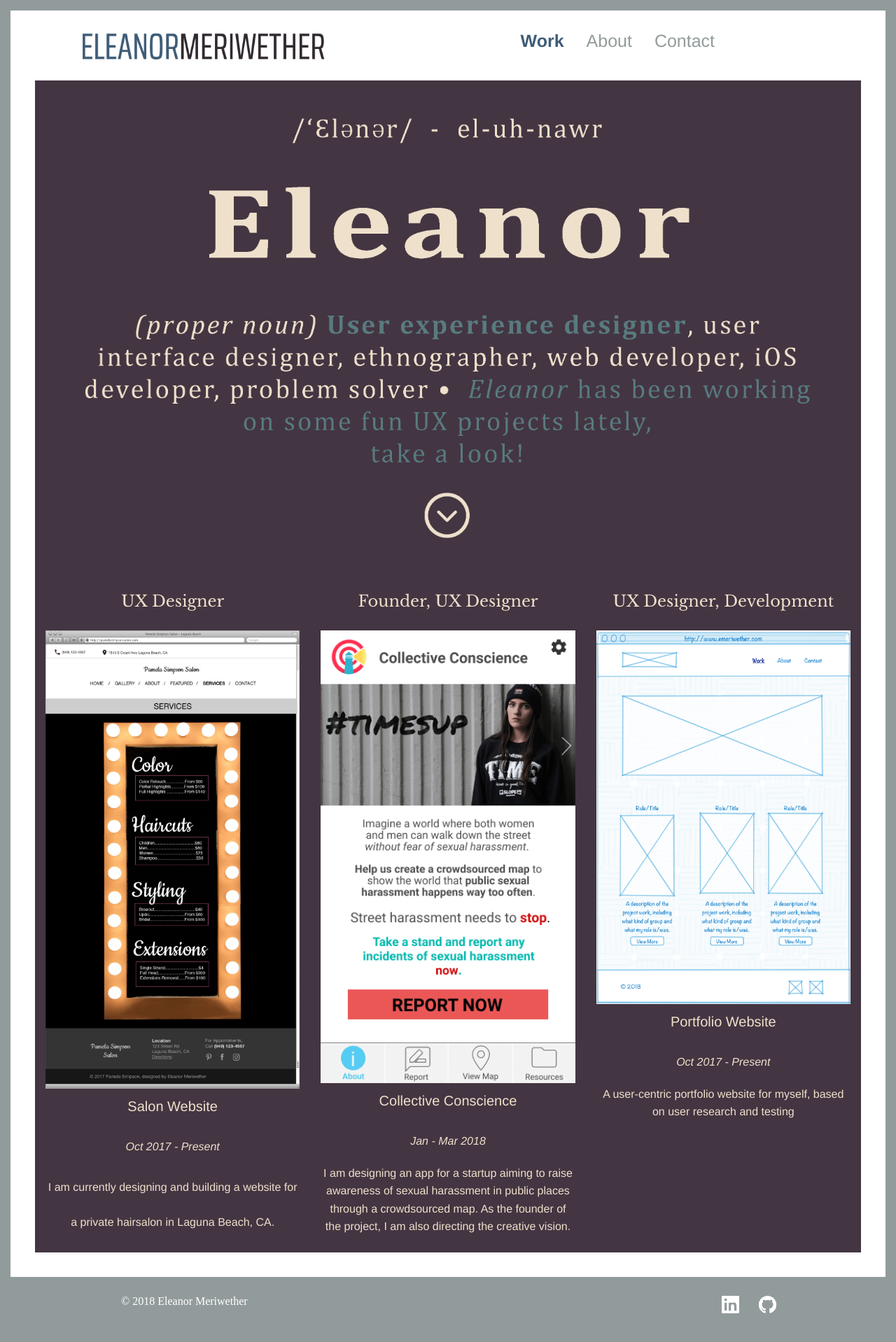
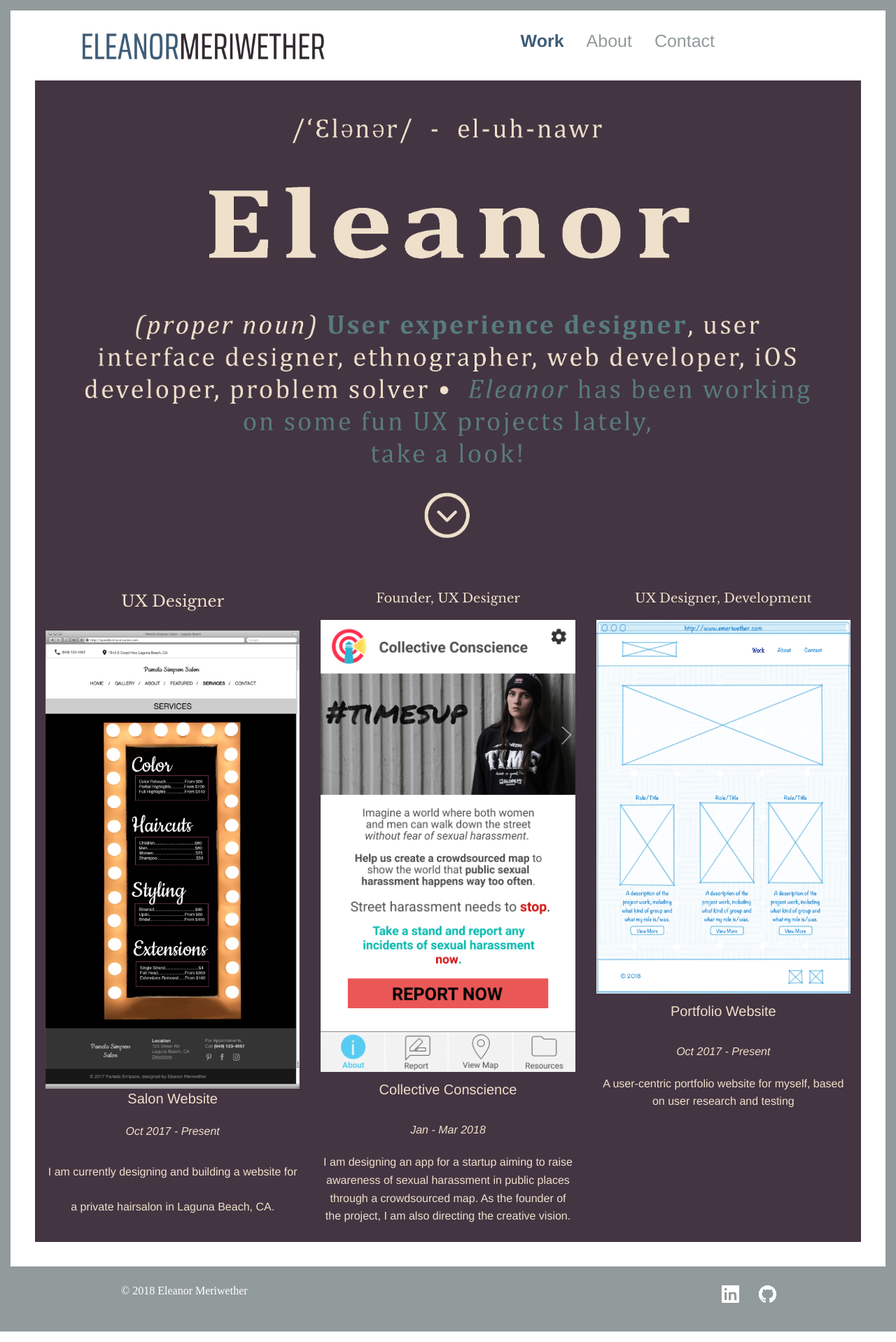
Before and after one commit to emeriwether/emeriwether.github.io, a Jekyll site: the page built from index.html, in a window 1280 px wide. Shown: the whole page at 70% size. Built offline with Jekyll 4.4.1, drawn with Linux system fonts in a browser that asks for light colours; some web fonts are replaced.

Commit message:
ct prev commit

```diff
--- a/index.html
+++ b/index.html
@@ -14,14 +14,14 @@ category: main
                         <div class="grid-x projectItem">
                             <div class="cell h5"><p class="role">UX Designer</p></div>
                             <div class="cell"><img src="img/projectGallery/salonSite_Thumbnail.jpg" class="projectGalleryImg"></div>
-                            <div class="cell h5">Salon Website</div>
+                            <div class="cell"><h5 class="projTitle">Salon Website</h5></div>
                             <div class="cell h6" id="date1">Oct 2017 - Present</div>
                             <div class="cell h6">I am currently designing and building a website for a private hairsalon in Laguna Beach, CA.</div>
                         </div>
                     </section>
                     <section class="medium-4 cell">
                         <div class="grid-x projectItem">
-                            <div class="cell h5"><p class="role">Founder, UX Designer</p></div>
+                            <div class="cell"><p class="role">Founder, UX Designer</p></div>
                             <div class="cell"><img src="img/projectGallery/collectiveConscience_Thumbnail.png" class="projectGalleryImg"></div>
                             <div class="cell h5">Collective Conscience</div>
                             <div class="cell h6" id="date2">Jan - Mar 2018</div>
@@ -30,7 +30,7 @@ category: main
                     </section>
                     <section class="medium-4 cell">
                         <div class="grid-x projectItem">
-                            <div class="cell h5"><p class="role">UX Designer, Development</p></div>
+                            <div class="cell"><p class="role">UX Designer, Development</p></div>
                             <div class="cell"><img src="img/projectGallery/Portfolio_Thumbnail.png" class="projectGalleryImg"></div>
                             <div class="cell h5">Portfolio Website</div>
                             <div class="cell h6" id="date3">Oct 2017 - Present</div>
```
